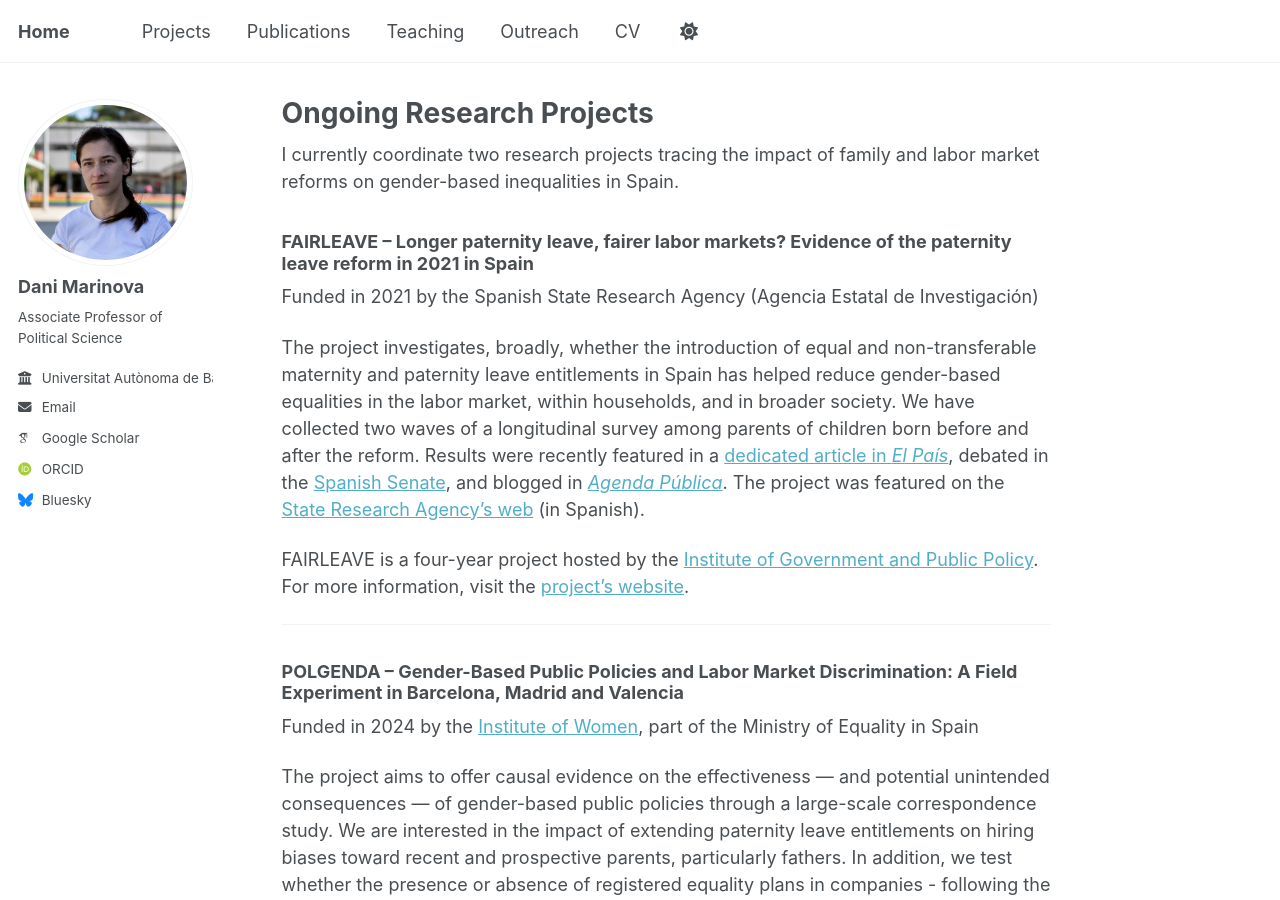
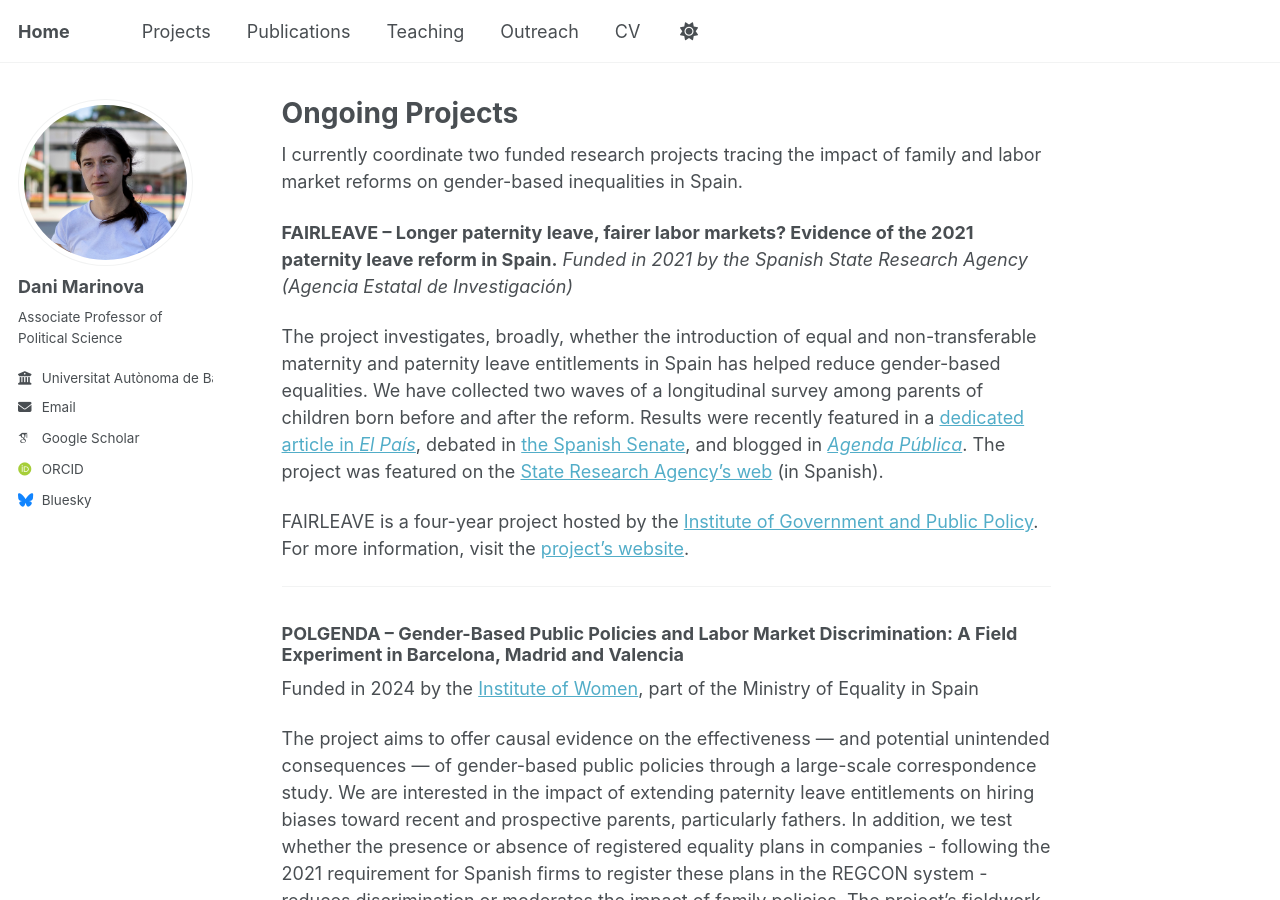
Before and after one commit to cyrila24/personal, a Jekyll site: the page built from _pages/projects.md, in a window 1280 px wide and 900 px high. Built offline with Jekyll 4.4.1, drawn with Linux system fonts in a browser that asks for light colours; some web fonts are replaced; a script that is not in the unit is left out.

Commit message:
Update projects.md

```diff
--- a/_pages/projects.md
+++ b/_pages/projects.md
@@ -1,15 +1,14 @@
 ---
 layout: single
-title: "Ongoing Research Projects"
+title: "Ongoing Projects"
 permalink: /projects/
 ---
 
-I currently coordinate two research projects tracing the impact of family and labor market reforms on gender-based inequalities in Spain.
+I currently coordinate two funded research projects tracing the impact of family and labor market reforms on gender-based inequalities in Spain.
 
-### **FAIRLEAVE – Longer paternity leave, fairer labor markets? Evidence of the paternity leave reform in 2021 in Spain**
-Funded in 2021 by the Spanish State Research Agency (Agencia Estatal de Investigación)
+**FAIRLEAVE – Longer paternity leave, fairer labor markets? Evidence of the 2021 paternity leave reform in Spain.**  *Funded in 2021 by the Spanish State Research Agency (Agencia Estatal de Investigación)*
 
-The project investigates, broadly, whether the introduction of equal and non-transferable maternity and paternity leave entitlements in Spain has helped reduce gender-based equalities in the labor market, within households, and in broader society. We have collected two waves of a longitudinal survey among parents of children born before and after the reform. Results were recently featured in a [dedicated article in *El País*](https://elpais.com/mamas-papas/familia/2025-03-30/que-opinan-los-padres-y-madres-recientes-de-los-permisos-iguales-e-intransferibles.html), debated in the [Spanish Senate](https://www.senado.es/web/actividadparlamentaria/actualidad/video/index.html?s=15_S011030_011_01&a=264520&t=1), and blogged in [*Agenda Pública*](https://agendapublica.es/noticia/19788/permiso-paternidad-agranda-brecha-laboral-espana). The project was featured on the [State Research Agency's web](https://www.aei.gob.es/en/awarded-grants/featured-grants/proyecto-idi-2020-generacion-conocimiento-bajas-paternidad-largas) (in Spanish).
+The project investigates, broadly, whether the introduction of equal and non-transferable maternity and paternity leave entitlements in Spain has helped reduce gender-based equalities. We have collected two waves of a longitudinal survey among parents of children born before and after the reform. Results were recently featured in a [dedicated article in *El País*](https://elpais.com/mamas-papas/familia/2025-03-30/que-opinan-los-padres-y-madres-recientes-de-los-permisos-iguales-e-intransferibles.html), debated in [the Spanish Senate](https://www.senado.es/web/actividadparlamentaria/actualidad/video/index.html?s=15_S011030_011_01&a=264520&t=1), and blogged in [*Agenda Pública*](https://agendapublica.es/noticia/19788/permiso-paternidad-agranda-brecha-laboral-espana). The project was featured on the [State Research Agency's web](https://www.aei.gob.es/en/awarded-grants/featured-grants/proyecto-idi-2020-generacion-conocimiento-bajas-paternidad-largas) (in Spanish).
 
 FAIRLEAVE is a four-year project hosted by the [Institute of Government and Public Policy](https://igop.uab.cat/en/). For more information, visit the [project's website](https://webs.uab.cat/fairleave/).
 
```
